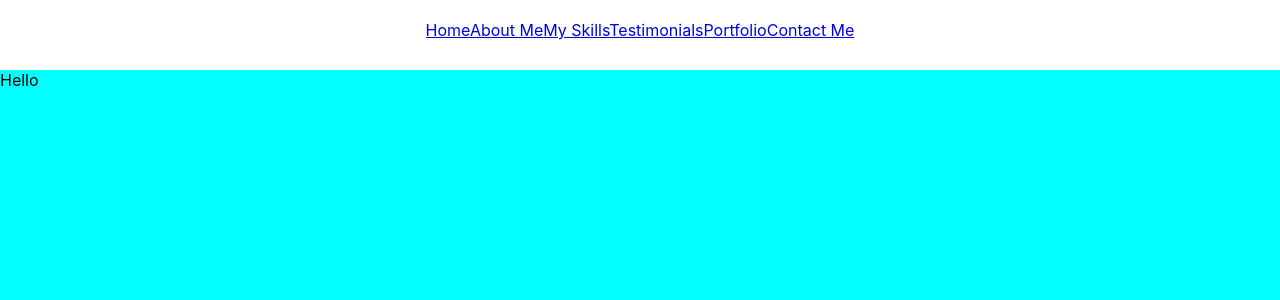
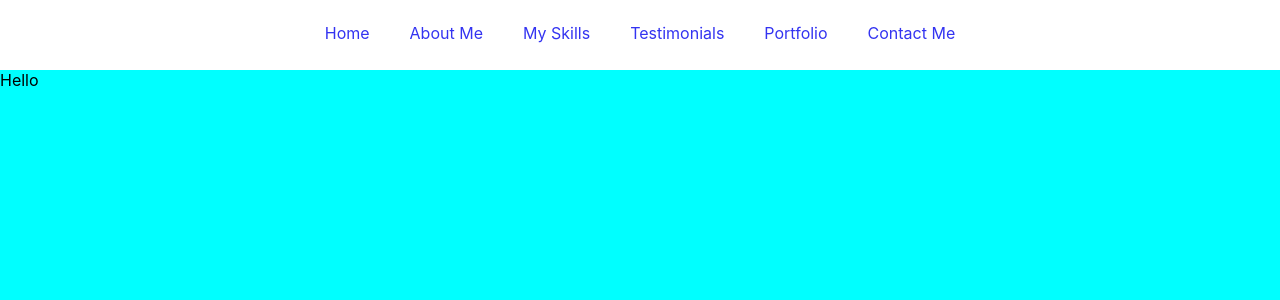
Before and after one commit to Feridun12/Portfolio, a React (Create React App) app: page / in a window 1280 px wide. Shown: the top 300 px of the page. Built offline with nearby package versions, Linux system fonts and the light colour scheme.

Commit message:
changed the structure of the top bar to make the webpage more accessible

```diff
--- a/src/components/Navbar/NavLinks.js
+++ b/src/components/Navbar/NavLinks.js
@@ -2,14 +2,26 @@ import React from "react";
 
 function NavLinks() {
   return (
-    <div className="nav-links">
+    <ul className="links">
+      <li>
         <a href="#intro">Home</a>
+      </li>
+      <li>
         <a href="#about-me">About Me</a>
+      </li>
+      <li>
         <a href="#my-skills">My Skills</a>
+      </li>
+      <li>
         <a href="#testimonials">Testimonials</a>
+      </li>
+      <li>
         <a href="#portfolio">Portfolio</a>
+      </li>
+      <li>
         <a href="#contact-me">Contact Me</a>
-    </div>
+      </li>
+    </ul>
   );
 }
 
--- a/src/components/Navbar/TopBar.jsx
+++ b/src/components/Navbar/TopBar.jsx
@@ -6,10 +6,8 @@ import "../Navbar/styles/TopBar.scss";
 function TopBar() {
   return (
     <div className="top-bar">
-      <div className="wrapper">
-        <Navigation />
-        <MobileNavigation />
-      </div>
+      <Navigation />
+      <MobileNavigation />
     </div>
   );
 }
--- a/src/components/Navbar/styles/TopBar.scss
+++ b/src/components/Navbar/styles/TopBar.scss
@@ -5,14 +5,25 @@
   position: fixed;
   top: 0;
   z-index: 2;
+  opacity: 0.8;
+  display: flex;
+  justify-content: space-around;
+  align-items: center;
 
-  .wrapper {
-    padding: 10px 30px;
-    display: flex;
-    align-items: center;
-    justify-content: space-around;
-    margin-top: 10px;
+  .links {
+    list-style: none;
+    margin: 0;
+    padding: 0;
   }
+}
+
+.top-bar nav ul li {
+  display: inline-block;
+  margin: 20px;
+}
+
+.top-bar nav ul li a {
+  text-decoration: none;
 }
 
 .mobile-navigation {
```
Lines whose indentation alone changed are shown as unchanged.
